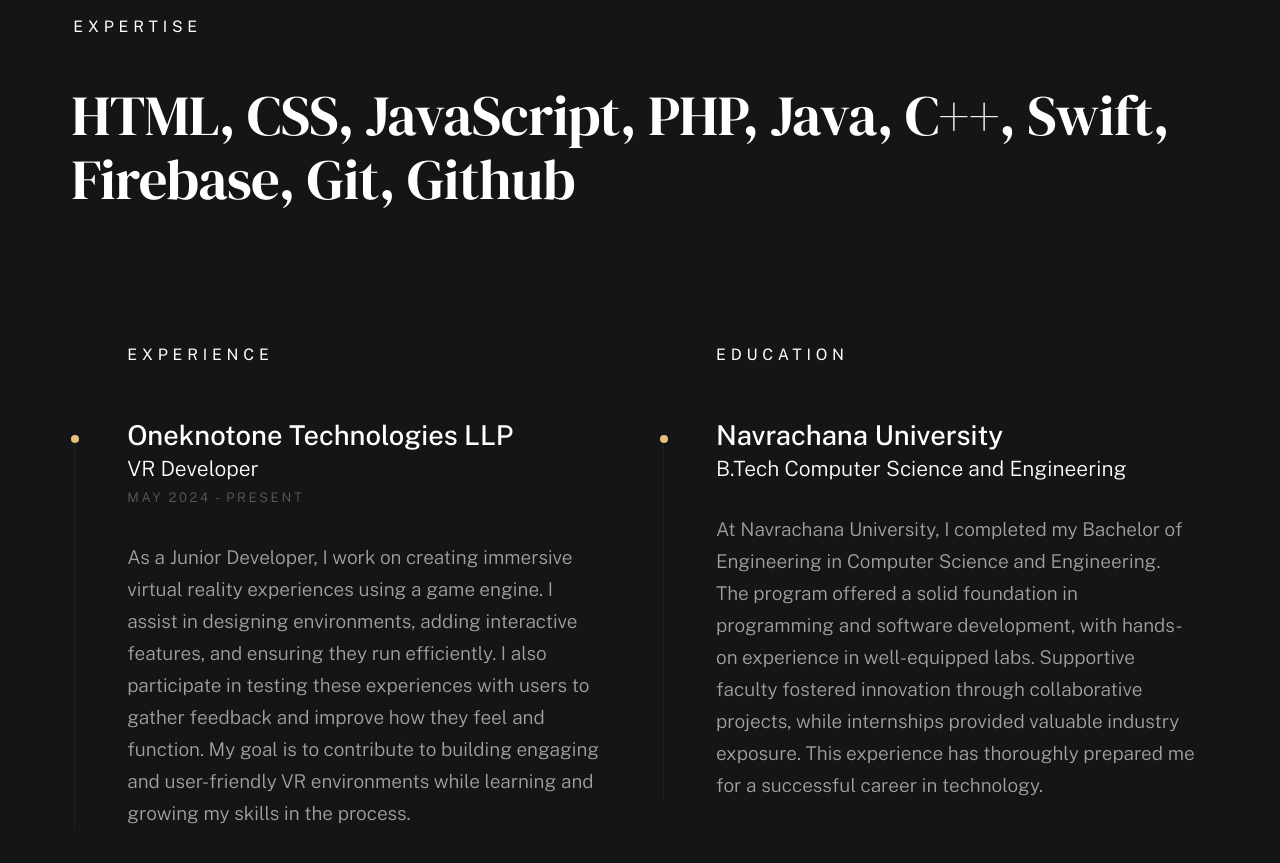
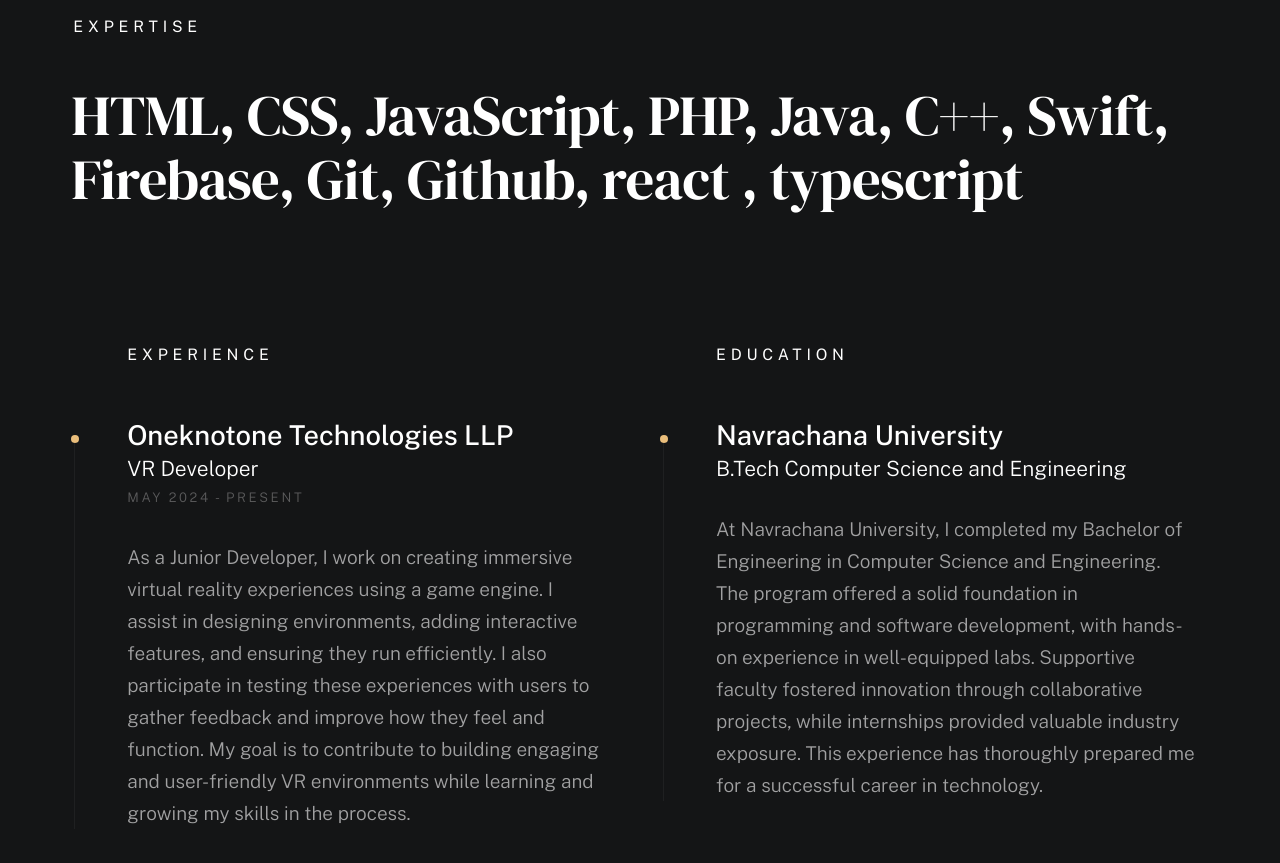
Before and after one commit to aditya072690/aditya, a plain HTML site: page index.html in a window 1280 px wide. Shown: the part 2099-2962 px from the top of the page. Drawn offline with nearby package versions, Linux system fonts and the light colour scheme; a web font is replaced by a local one.

Commit message:
Update readme file

```diff
--- a/index.html
+++ b/index.html
@@ -151,6 +151,8 @@
                             <li>Firebase</li>
                             <li>Git</li>
                             <li>Github</li>
+                            <li>react </li>
+                            <li>typescript</li>
                         </ul>
 
                     </div>
```
Also changed, not shown: 3 other files.
